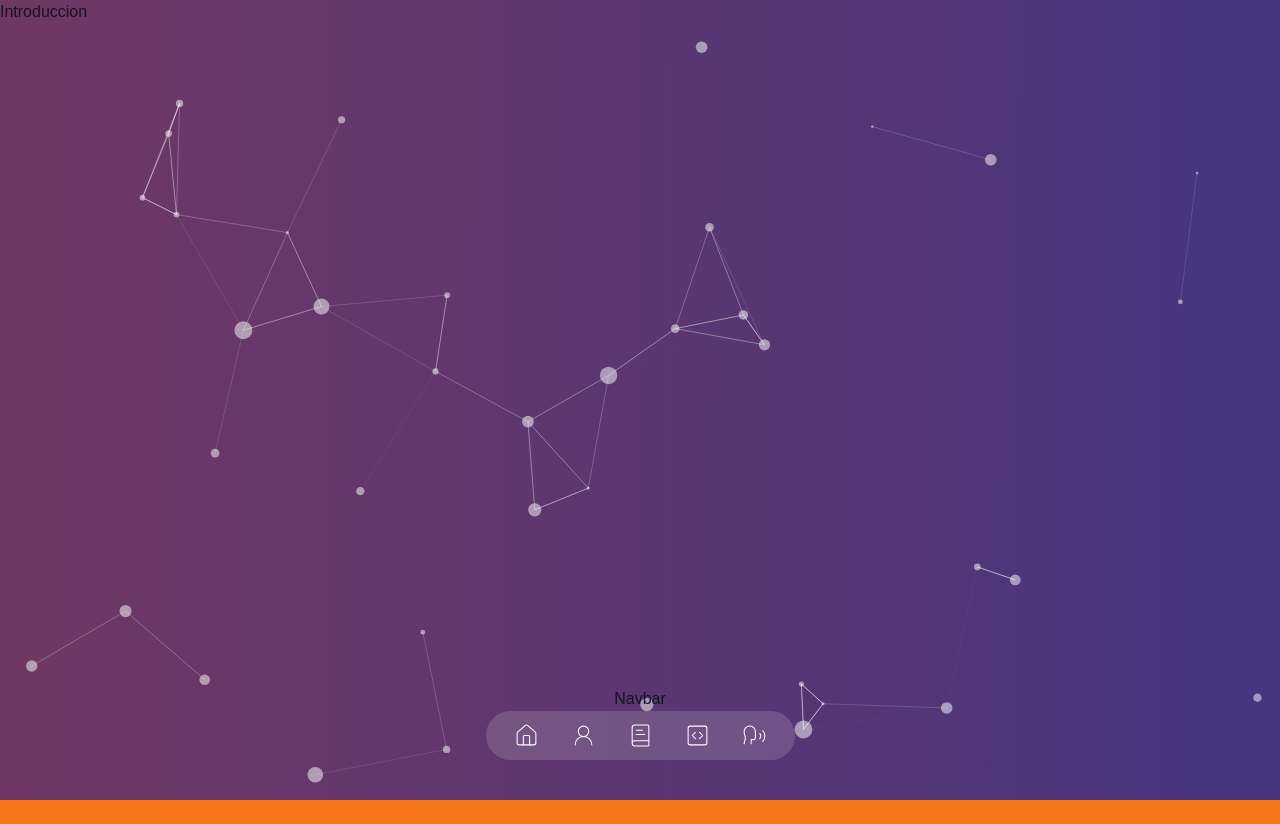
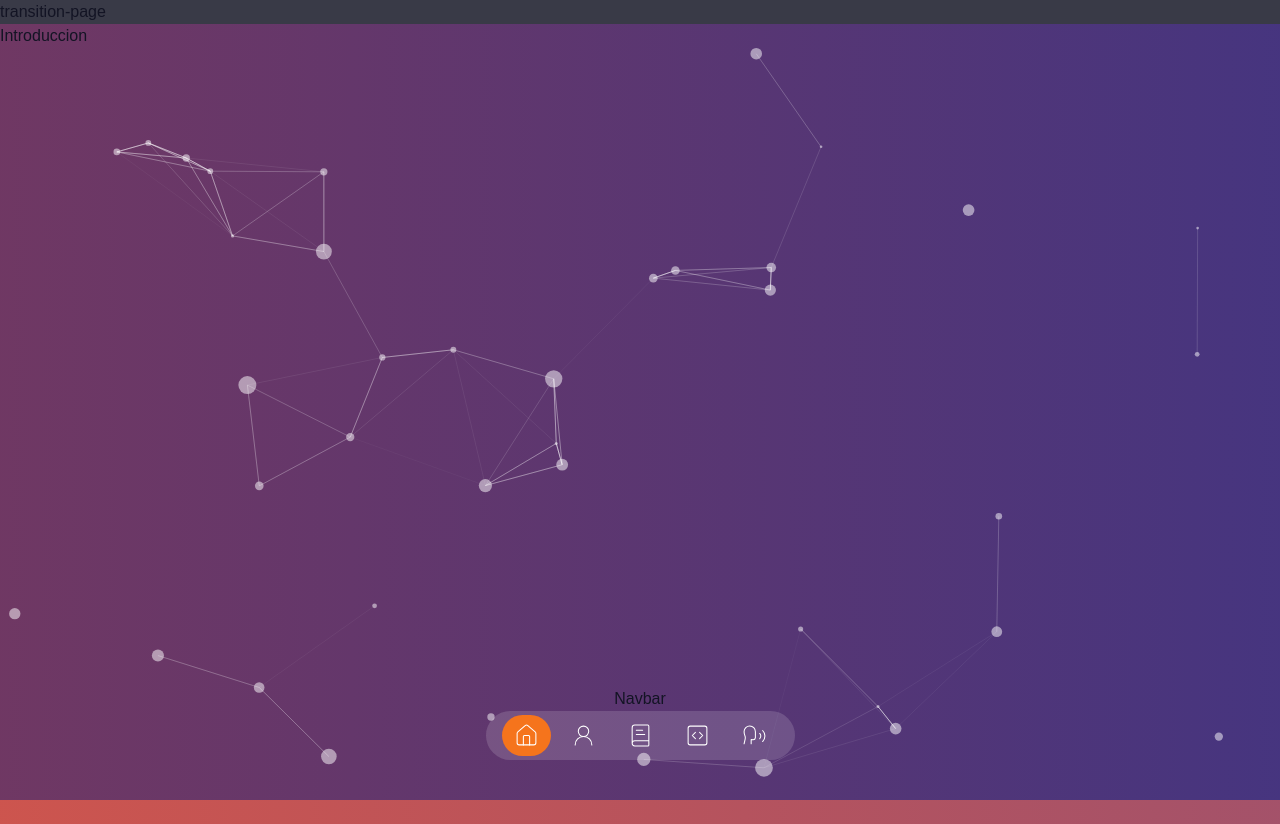
Before and after one commit to zdenc0de/portafolio, a Next.js app: page / in a window 1280 px wide. Before the commit the page ends 800 px from the top, so only its background shows below. Built offline with nearby package versions, Linux system fonts and the light colour scheme.

Commit message:
Navbar transition added

```diff
--- a/app/page.tsx
+++ b/app/page.tsx
@@ -1,9 +1,11 @@
 import { CoverParticles } from "@/components/cover-particles";
 import Image from "next/image";
+import { TransitionPage } from "@/components/transition-page";
 
 export default function Home() {
   return (
     <main>
+      <TransitionPage />
       <div className="flex min-h-[100vh] h-full bg-no-repeat bg-gradient-cover">
         <CoverParticles />
         <p>Introduccion</p>
--- a/components/navbar.tsx
+++ b/components/navbar.tsx
@@ -1,21 +1,30 @@
+"use client"
+
+import Link from "next/link"
+import { usePathname } from "next/navigation"
+
 import { itemsNavbar } from "@/data"
-import Link from "next/link"
+
+import { MotionTransition } from "./transition-component"
 
 export const Navbar = () => {
+    const router = usePathname();
   return (
-    <div className="fixed z-40 flex flex-col items-center justify-center w-full mt-auto h-max bottom-10">
+    <MotionTransition position="right" className="fixed z-40 flex flex-col items-center justify-center w-full mt-auto h-max bottom-10">
         Navbar
         <nav>
             <div className="flex items-center justify-center gap-2 px-4 py-1 rounded-full bg-white/15 background-blur-sm">
                 {itemsNavbar.map((item) => (
                     <div
                     key={item.id}
-                    className="px-3 py-2 transition duration-150 rounded-full cursor-pointer hover:bg-secondary">
+                    className={
+                        `px-3 py-2 transition duration-150 rounded-full cursor-pointer hover:bg-secondary
+                        ${router === item.link && 'bg-secondary'}`}>
                         <Link href={item.link}>{item.icon}</Link>
                     </div>
                 ))}
             </div>
         </nav>
-    </div>
+    </MotionTransition>
   )
 }
--- /dev/null
+++ b/components/transition-component.tsx
@@ -0,0 +1,26 @@
+"use client"
+
+import { fadeIn } from "@/utils/motion-transitions"
+import { motion } from "framer-motion"
+
+interface MotionTransitionProps {
+    children: React.ReactNode
+    position: 'right' | 'bottom'
+    clasName?: string
+}
+
+export const MotionTransition = (props: MotionTransitionProps) => {
+    const { children,position, className } = props
+
+  return (
+    <motion.div
+        variants = {fadeIn(position)}
+        initial="hidden"
+        animate="visible"
+        exit="hidden"
+        className={className}
+    >
+        {children}
+    </motion.div>
+  )
+}
--- /dev/null
+++ b/components/transition-page.tsx
@@ -0,0 +1,6 @@
+
+export const TransitionPage = () => {
+  return (
+    <div>transition-page</div>
+  )
+}
--- a/package.json
+++ b/package.json
@@ -11,6 +11,7 @@
   "dependencies": {
     "@tsparticles/react": "^3.0.0",
     "@tsparticles/slim": "^3.9.1",
+    "framer-motion": "^12.23.22",
     "lucide-react": "^0.544.0",
     "next": "15.5.4",
     "react": "19.1.0",
--- /dev/null
+++ b/utils/motion-transitions.tsx
@@ -0,0 +1,41 @@
+export const transitionVariantsPage = {
+    intial: {
+        x: "100%",
+        width: "100%"
+    },
+    animate: {
+        x: '0%',
+        width: '0%',
+    },
+    exit: {
+        x: ['0%', '100%'],
+        width: ['0%', '100%'],
+    }
+}
+
+export const fadeIn = (position: string) => {
+    return {
+        visible: {
+            y: 0,
+            x: 0,
+            opacity: 1,
+            transition: {
+                type: "tween",
+                duration: 1.4,
+                delay: 0.5,
+                ease: [0.25, 0.25, 0.25, 0.75]
+            }
+        },
+        hidden: {
+            y: position === 'bottom' ? -80 : 0,
+            x: position === 'right' ? 80 : 0,
+            opacity: 0,
+            transition: {
+                type: "tween",
+                duration: 1.4,
+                delay: 0.5,
+                ease: [0.25, 0.25, 0.25, 0.75]
+            }
+        }
+    }
+}
```
Also changed, not shown: 1 other file (tests, documents, lock files or other folders).
